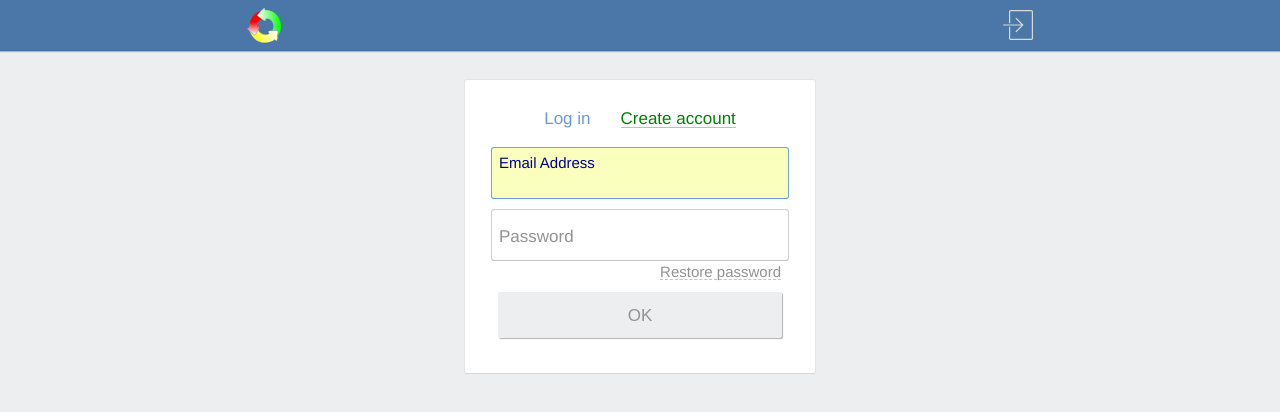
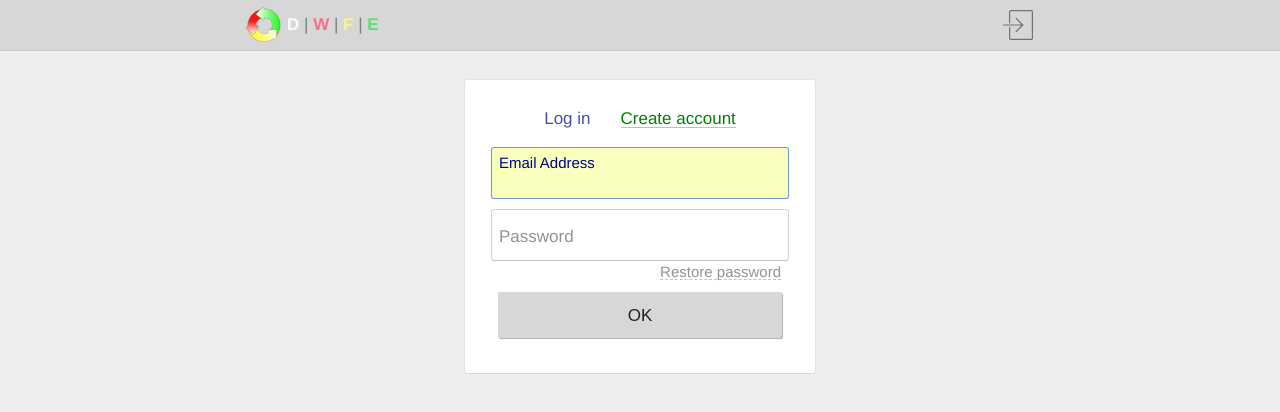
Before and after one commit to dowhileforeach/authtion-angular, an Angular app: page /logon in a window 1280 px wide. Shown: the top 412 px of the page. Built offline with nearby package versions, Linux system fonts and the light colour scheme.

Commit message:
redesign

```diff
--- a/src/app/app.component.html
+++ b/src/app/app.component.html
@@ -1,6 +1,6 @@
 <header>
   <div class="centerer">
-    <div class="logo" routerLink="/"></div>
+    <div class="logo" routerLink="/"><b style="color: white">D</b>&nbsp;|&nbsp;<b style="color: #FC6781">W</b>&nbsp;|&nbsp;<b style="color: #FEF982">F</b>&nbsp;|&nbsp;<b style="color: #56DC6E">E</b></div>
     <app-auth-button>Loading ...</app-auth-button>
   </div>
 </header>
--- a/src/app/app.component.scss
+++ b/src/app/app.component.scss
@@ -6,29 +6,54 @@ header {
   min-width: 366px;
   width: 100%;
   height: 50px;
-  box-shadow: 0 1px 1px rgba(0, 0, 0, 0.25);
-  background-color: rgb(74, 118, 168);
-  border-bottom: 1px solid #4872a3;
+  background-color: #d7d7d7;   //6699CC, dedfe1
+  border-bottom: 1px solid #c8c8c8;
 
   display: flex;
   justify-content: center;
   align-items: center;
 
   .logo {
-    width: 35px;
+    position: relative;
+
+    display: flex;
+    align-items: center;
     height: 35px;
     margin-left: 7px;
-    background: rgba(0, 0, 0, 0) url("../logo.svg") no-repeat 50% 50% scroll;
-    background-size: contain;
-    background-origin: padding-box;
-    background-clip: border-box;
+    padding-left: 40px;
+
+    color: rgba(32, 32, 32, 0.55);
+    font-size: 17px;
+    font-weight: lighter;
+
+    opacity: 0.9;
     outline: 0;
-    transition: transform .15s linear, filter .35s linear;
+    transition: all .35s linear;
 
     &:hover {
+      opacity: 1;
+      filter: hue-rotate(35deg);
       cursor: pointer;
+    }
+    &::before{
+      content: "";
+      display: block;
+      width: 35px;
+      height: 35px;
+
+      position: absolute;
+      top: -1px;
+      left: -1px;
+
+      background: rgba(0, 0, 0, 0) url("../logo.svg") no-repeat 50% 50% scroll;
+      background-size: contain;
+      background-origin: padding-box;
+      background-clip: border-box;
+
+      transition: transform .15s linear;
+    }
+    &:hover::before{
       transform: rotate(120deg);
-      filter: hue-rotate(35deg);
     }
   }
 
--- a/src/app/auth-button/auth-button.component.scss
+++ b/src/app/auth-button/auth-button.component.scss
@@ -10,13 +10,14 @@
 
   .svg-icon-auth {
     width: 100%;
-    fill: white;
+    fill: rgba(32, 32, 32, 0.55);
     outline: 0;
-    filter: brightness(.85);
+    //filter: brightness(.85);
 
     &:hover {
       cursor: pointer;
-      filter: brightness(1);
+      fill: #202020;
+      //filter: brightness(1);
     }
   }
 }
--- a/src/app/logon-page/logon-page.component.scss
+++ b/src/app/logon-page/logon-page.component.scss
@@ -1,4 +1,6 @@
 $color-93: #939393;
+$color-20: #202020;
+$color-d7: #d7d7d7;
 
 $font-size-x1: 13px;
 $font-size-x2: 15px;
@@ -6,7 +8,7 @@ $font-size-x3: 17px;
 
 $indent-left-right: 7px;
 
-@mixin font-size-height-weight($size, $height: $size, $weight: lighter) {
+@mixin font-size-height-weight($size, $height: $size, $weight: normal) {
   font-size: $size;
   line-height: $height;
   font-weight: $weight;
@@ -68,6 +70,7 @@ form.authtion {
     padding: 18px $indent-left-right;
     padding-bottom: 0;
     @include font-size-height-weight($size: $font-size-x3, $weight: bold);
+    color: $color-20;
     border: 1px solid transparent;
     border-radius: 2px;
     box-shadow: 0 1px 0 0 #c3c4c7, 0 0 0 1px #cfd0d4;
@@ -76,7 +79,7 @@ form.authtion {
       box-shadow: 0 1px 0 0 $color-93, 0 0 0 1px #a0a0a0;
     }
     &:focus {
-      box-shadow: 0 1px 0 0 #699bd6, 0 0 0 1px #68a9e3;
+      box-shadow: 0 1px 0 0 #6a92cd, 0 0 0 1px #689bd5;
     }
   }
   input:focus,
@@ -118,6 +121,7 @@ form.authtion {
 
   .svg-icon-delete {
     display: none;
+    fill: $color-20;
   }
   .input_filled ~ div .svg-icon-delete {
     display: inline-block;
@@ -130,7 +134,7 @@ form.authtion {
 
     user-select: none;
     cursor: pointer;
-    opacity: 0.3;
+    opacity: 0.35;
     transition: all .15s ease;
 
     &:hover {
@@ -179,10 +183,10 @@ section.logon-page {
       }
 
       .log-in {
-        color: #2d6fc7;
-        border-bottom: 1px solid rgba(57, 139, 222, 0.35);
+        color: darkblue;
+        border-bottom: 1px solid rgba(0, 0, 139, 0.35);
         &:hover {
-          border-bottom-color: #398bde;
+          border-bottom-color: darkblue;
         }
       }
 
@@ -239,6 +243,48 @@ section.logon-page {
     }
   }
 }
+
+.btn {
+  display: inline-block;
+  box-sizing: border-box;
+  width: 96%;
+  height: 46px;
+
+  border: none;
+  border-radius: 2px;
+  outline: 0;
+
+  @include font-size-height-weight($size: $font-size-x3);
+  color: $color-20;
+  text-align: center;
+  vertical-align: middle;
+  background-color: #d7d7d7;
+
+  user-select: none;
+  cursor: pointer;
+  transition: all .4s ease-out;
+
+  &.raised {
+    box-shadow:
+      1px 1px 1px -1px rgba(0, 0, 0, .2),
+      1px 1px 1px 0px rgba(0, 0, 0, .15),
+      1px 1px 1px 0px rgba(0, 0, 0, .12),
+      1px 1px 1px 0px rgba(0, 0, 0, .05);
+    &:hover, &:focus {
+      outline: 0;
+      box-shadow:
+        1px 1px 1px 0px rgba(0, 0, 0, .2),
+        1px 1px 1px 1px rgba(0, 0, 0, .15),
+        1px 1px 1px 1px rgba(0, 0, 0, .12),
+        1px 1px 1px 1px rgba(0, 0, 0, .05);
+    }
+    &:active {
+      box-shadow: inset -1px -1px 3px 0px rgba(0, 0, 0, .2);
+      opacity: 0.8;
+    }
+  }
+}
+
 
 .btn-rounded {
   display: flex;
@@ -328,48 +374,3 @@ section.logon-page {
     outline: 0;
   }
 }
-
-.btn {
-  display: inline-block;
-  box-sizing: border-box;
-  width: 96%;
-  height: 46px;
-
-  border: none;
-  border-radius: 2px;
-  outline: 0;
-
-  @include font-size-height-weight($size: $font-size-x3);
-  color: $color-93;
-  text-align: center;
-  vertical-align: middle;
-
-  user-select: none;
-  cursor: pointer;
-
-  background-color: #edeef0;
-
-  transition: all .4s ease-out;
-
-  &.raised {
-    box-shadow:
-      1px 1px 1px -1px rgba(0, 0, 0, .2),
-      1px 1px 1px 0px rgba(0, 0, 0, .15),
-      1px 1px 1px 0px rgba(0, 0, 0, .12),
-      1px 1px 1px 0px rgba(0, 0, 0, .05);
-  ;
-    &:hover, &:focus {
-      outline: 0;
-      box-shadow:
-        1px 1px 1px 0px rgba(0, 0, 0, .2),
-        1px 1px 1px 1px rgba(0, 0, 0, .15),
-        1px 1px 1px 1px rgba(0, 0, 0, .12),
-        1px 1px 1px 1px rgba(0, 0, 0, .05);
-    }
-    &:active {
-      box-shadow: inset -1px -1px 3px 0px rgba(0, 0, 0, .2);
-      opacity: 0.8;
-    }
-
-  }
-}
```
Also changed, not shown: src/app/logon-page/logon-page.component.html (+19 -13 lines), src/logo.svg.
